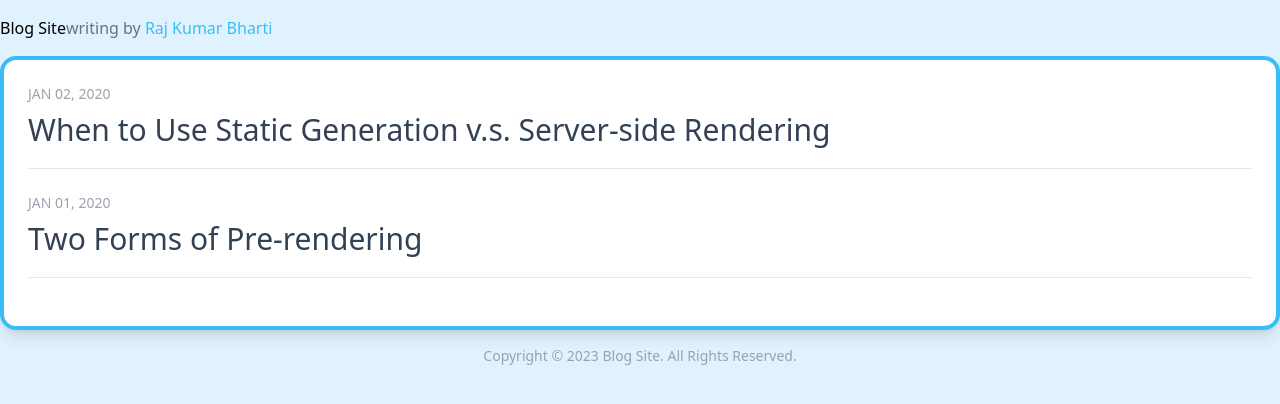
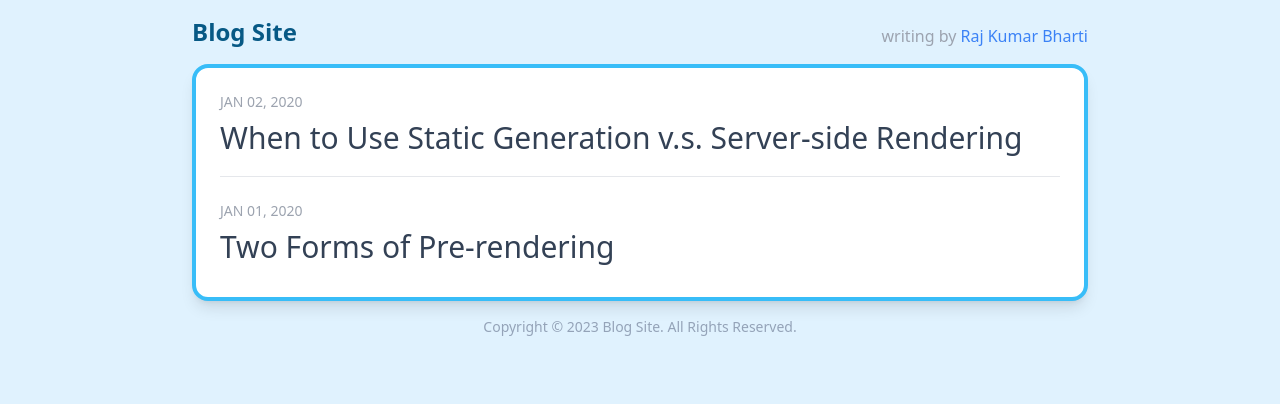
Before and after one commit to rajbharti/app-next-blog, a Next.js app: page / in a window 1280 px wide. Shown: the top 404 px of the page. Built offline with nearby package versions, Linux system fonts and the light colour scheme.

Commit message:
formatted ui

```diff
--- a/components/layout.tsx
+++ b/components/layout.tsx
@@ -1,15 +1,18 @@
 import dayjs from "dayjs";
+import Link from "next/link";
 interface LayoutProps {
   children: React.ReactNode;
 }
 
 export default function Layout({ children }: LayoutProps) {
   return (
-    <div className="container mx-auto mt-4">
+    <div className="mx-auto mt-4 md:max-w-4xl">
       <header className="mb-4 flex">
-        <h1>Blog Site</h1>
-        <div className="text-gray-500">
-          writing by <span className="text-sky-400">Raj Kumar Bharti</span>
+        <h1 className="flex-auto">
+          <Link href="/">Blog Site</Link>
+        </h1>
+        <div className="flex-auto self-end text-right text-gray-400">
+          writing by <span className="text-blue-500">Raj Kumar Bharti</span>
         </div>
       </header>
 
--- a/pages/index.tsx
+++ b/pages/index.tsx
@@ -16,13 +16,17 @@ export default function Home({ posts }: HomeProps) {
       </Head>
 
       {posts.map(({ slug, title, date }) => (
-        <div key={slug} className="mb-6 border-b pb-3">
+        <div
+          key={slug}
+          className="mb-6 border-b pb-3 last:mb-0 last:border-0 last:pb-0"
+        >
           <div className="text-sm text-gray-400">
             {dayjs(date).format("MMM DD, YYYY").toUpperCase()}
           </div>
-          <Link href={`/posts/${slug}`}>
-            <h2 className="">{title}</h2>
-          </Link>
+
+          <h2 className="hover:text-black">
+            <Link href={`/posts/${slug}`}>{title}</Link>
+          </h2>
         </div>
       ))}
     </Layout>
--- a/pages/posts/[slug].tsx
+++ b/pages/posts/[slug].tsx
@@ -15,17 +15,19 @@ export default function Post({ title, date, htmlContent }: PostProps) {
       <Head>
         <title>{title}</title>
       </Head>
-      <article className="mb-4">
+      <article className="mb-6 border-b pb-3">
         <div className="text-sm text-gray-400">
           {dayjs(date).format("MMM DD, YYYY").toUpperCase()}
         </div>
-        <h2 className="mb-4">{title}</h2>
+        <h2 className="mb-6 text-sky-500">{title}</h2>
         <div
           dangerouslySetInnerHTML={{ __html: htmlContent }}
-          className="text-lg"
+          className="font-serif text-xl leading-8"
         />
       </article>
-      <Link href="/">Back</Link>
+      <Link href="/" className="text-sky-800 hover:underline">
+        Back
+      </Link>
     </Layout>
   );
 }
--- a/styles/globals.css
+++ b/styles/globals.css
@@ -7,7 +7,32 @@
     @apply bg-sky-100;
   }
 
+  h1 {
+    @apply text-2xl font-bold text-sky-800;
+  }
+
   h2 {
-    @apply my-2 text-3xl text-slate-700 hover:text-black;
+    @apply my-2 text-3xl text-slate-700;
+  }
+
+  ul,
+  ol {
+    @apply ml-5;
+  }
+
+  ul {
+    @apply list-disc;
+  }
+
+  ol {
+    @apply list-decimal;
+  }
+
+  li {
+    @apply ml-5;
+  }
+
+  p {
+    @apply my-4;
   }
 }
```
